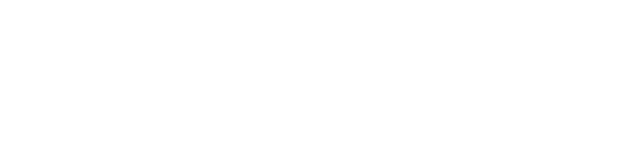
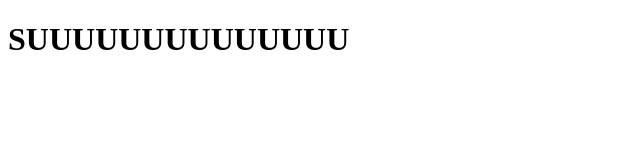
Before and after one commit to AlexAP68/ProyectoMultiGitHub, a plain HTML site: page index.html in a window 1280 px wide. Shown: the whole page, without its empty margins (0-640 px from the left). Drawn offline with Linux system fonts and the light colour scheme.

Commit message:
Update index.html

```diff
--- a/index.html
+++ b/index.html
@@ -7,7 +7,7 @@
     <title>GITHub</title>
 </head>
 <body>
-
+    <h1> SUUUUUUUUUUUUUU</h1>
 
 </body>
 </html>
```
